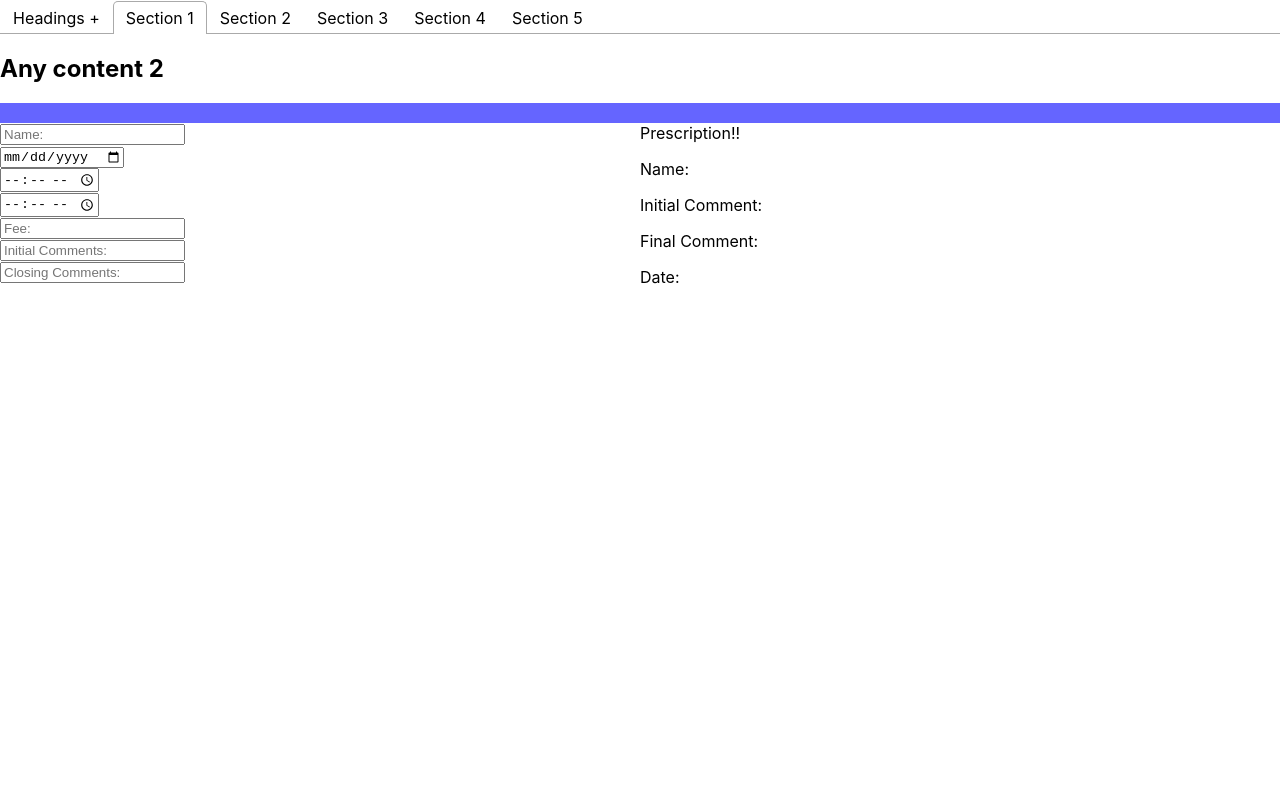
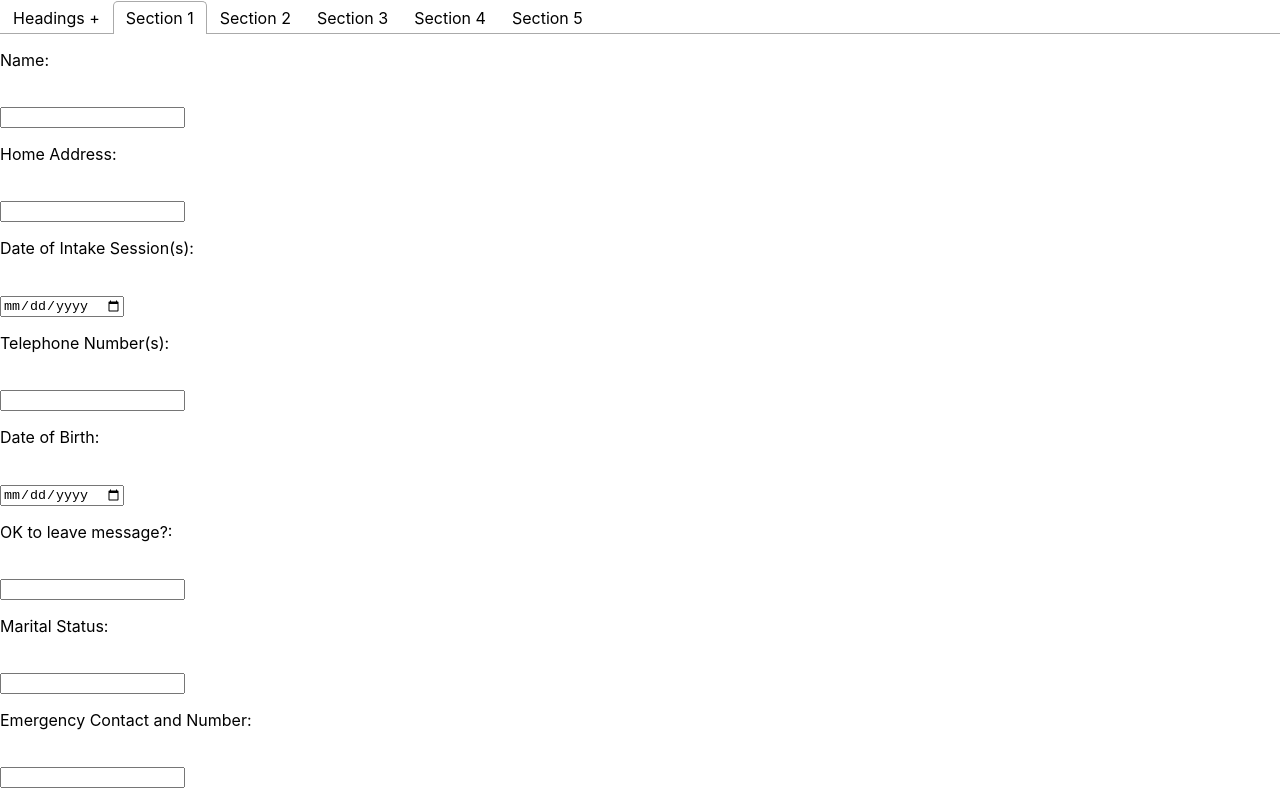
Before and after one commit to MuhSharjeel/note, a React (Create React App) app: page /intake-note in a window 1280 px wide. Both pictures are taken after a click on the tab "Section 1". Shown: the top 800 px of the page. Built offline with nearby package versions, Linux system fonts and the light colour scheme.

Commit message:
sixth commit

```diff
--- /dev/null
+++ b/src/components/Intake_Note_Views/Section1/Section1.js
@@ -0,0 +1,51 @@
+import React from 'react'
+import './Section1.css'
+
+const Section1 = (props) => {
+
+
+    return(
+
+    <div>
+
+    <p>Name:</p><br/>
+    <input type="text" className=""/>
+
+    <p>Home Address:</p><br/>
+    <input type="text" className=""/>
+
+    <p>Date of Intake Session(s):</p><br/>
+    <input type="date" className=""/>
+
+    <p>Telephone Number(s):</p><br/>
+    <input type="text" className=""/>
+
+    <p>Date of Birth:</p><br/>
+    <input type="date" className=""/>
+
+    <p>OK to leave message?:</p><br/>
+    <input type="text" className=""/>
+
+    <p>Marital Status:</p><br/>
+    <input type="text" className=""/>
+
+    <p>Emergency Contact and Number:</p><br/>
+    <input type="text" className=""/>
+
+    <p>Living Arrangement:</p><br/>
+    <input type="text" className=""/>
+
+    <p>Referral Source:</p><br/>
+    <input type="text" className=""/>
+
+    <p>Occupation:</p><br/>
+    <input type="text" className=""/>
+
+    <p>[Continued next section:]</p>
+
+    </div>
+    );
+}
+
+
+export default Section1;
--- a/src/containers/Intake_Note/Intake_Note.js
+++ b/src/containers/Intake_Note/Intake_Note.js
@@ -6,6 +6,7 @@ import {Route} from 'react-router-dom'
 import Header from '../../components/Header/Header'
 import { Tab, Tabs, TabList, TabPanel } from 'react-tabs';
 import 'react-tabs/style/react-tabs.css';
+import Section_1 from '../../components/Intake_Note_Views/Section1/Section1'
 
 class Intake_Note extends Component{
 
@@ -62,7 +63,7 @@ class Intake_Note extends Component{
                     <h2>Any content 1</h2>
                   </TabPanel>
                   <TabPanel>
-                    <h2>Any content 2</h2>
+                    <Section_1 />
                   </TabPanel>
                   <TabPanel>
                     <h2>Any content 3</h2>
@@ -93,16 +94,13 @@ class Intake_Note extends Component{
 
                             />
 
-                        <span className="parent">
-                        <span className="child">
                         <Prescription
                             name = {this.state.name}
                             init_comment = {this.state.Init_comment}
                             final_comment = {this.state.Final_comment}
                             date = {this.state.Date}
                             />
-                            </span>
-                        </span>
+
                     </div>
             );
         }
```
Also changed, not shown: src/components/Intake_Note_Views/Headings/Headings.js (added, +16 -0 lines), src/components/Intake_Note_Views/Headings/Headings.css (added), src/components/Intake_Note_Views/Section1/Section1.css (added).
